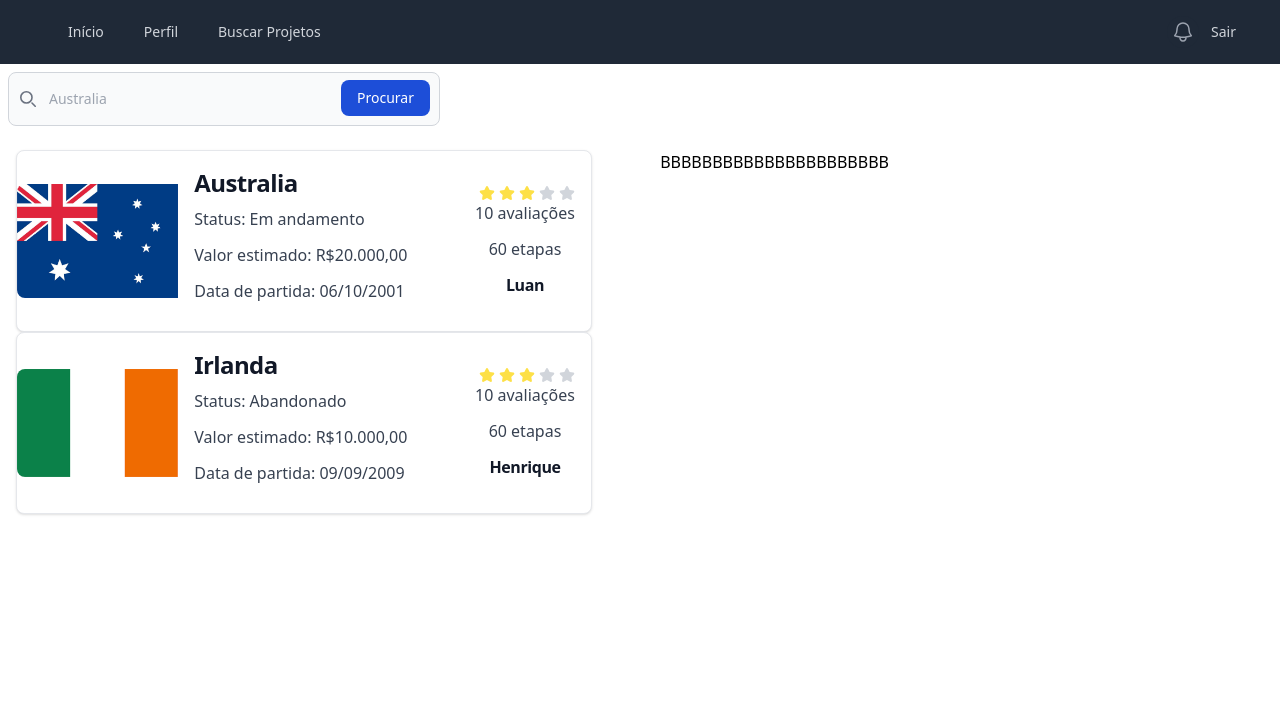
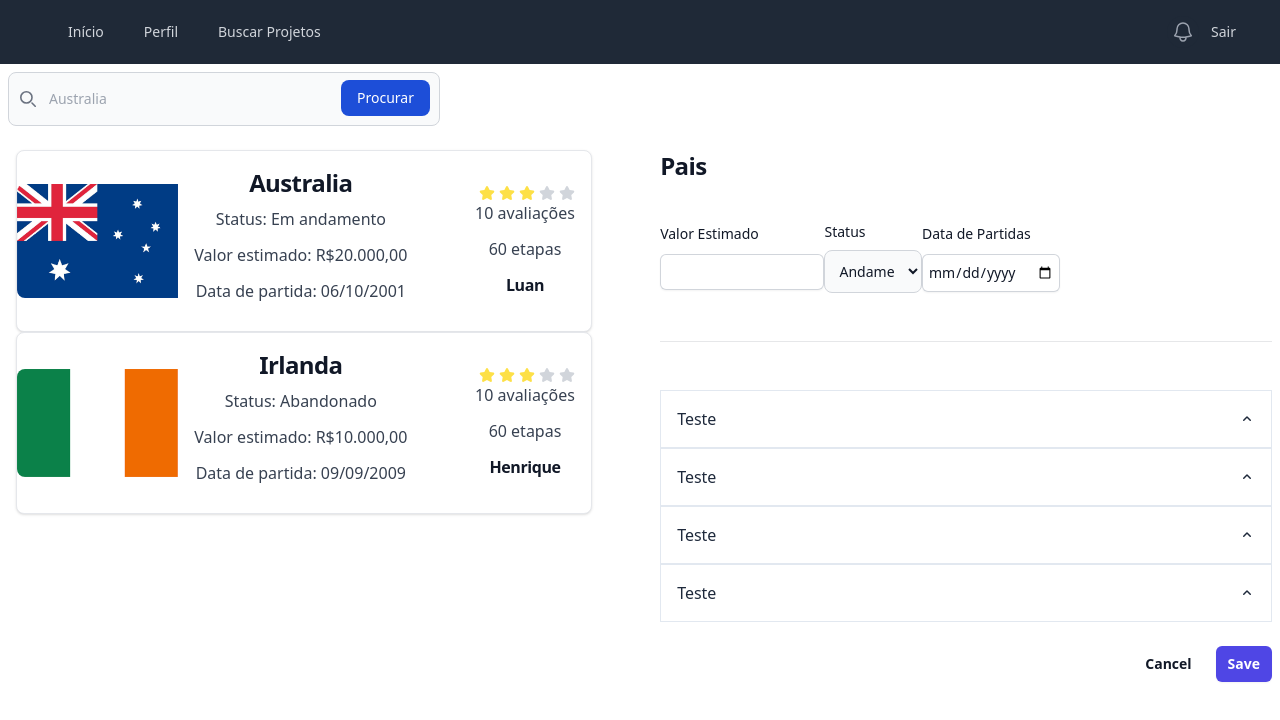
Before and after one commit to tchuby/FrontierLess-FrontEnd, a Next.js app: page /profile in a window 1280 px wide. Shown: the top 720 px of the page. Built offline with nearby package versions, Linux system fonts and the light colour scheme.

Commit message:
create project page

```diff
--- a/src/app/profile/page.tsx
+++ b/src/app/profile/page.tsx
@@ -1,17 +1,27 @@
+"use client";
+
 import Card from "@/components/Card"
 import FormSearch from "@/components/FormSearch"
+import Project from "@/components/Project";
+
+function openProject() {
+    const projectContainer = document.getElementById("projectContainer");
+
+    console.log(projectContainer);
+
+}
 
 export default function Profile() {
     return (
         <div className="container mx-auto min-h-screen">
-            <FormSearch/>
+            <FormSearch />
             <div className="flex space-x-4 w-full">
                 <section className=" p-4 w-full min-h-screen">
-                    <Card pais="Australia" status="Em andamento" valor="R$20.000,00" data="06/10/2001" img="/img/australia.png" autor="Luan"/>
-                    <Card pais="Irlanda" status="Abandonado" valor="R$10.000,00" data="09/09/2009" img="/img/irlanda.png" autor="Henrique"/>
+                    <Card onClick={openProject} pais="Australia" status="Em andamento" valor="R$20.000,00" data="06/10/2001" img="/img/australia.png" autor="Luan" />
+                    <Card pais="Irlanda" status="Abandonado" valor="R$10.000,00" data="09/09/2009" img="/img/irlanda.png" autor="Henrique" />
                 </section>
-                <section className=" px-2 py-4 w-full min-h-screen">
-                    BBBBBBBBBBBBBBBBBBBBBB
+                <section id="projectContainer" className=" px-2 py-4 w-full min-h-screen">
+                    <Project/>
                 </section>
             </div>
         </div>
--- a/src/components/Card/index.tsx
+++ b/src/components/Card/index.tsx
@@ -1,3 +1,4 @@
+
 import P from '../P';
 import Image from '../Image';
 import StarAvaliation from '../StarAvaliation';
@@ -8,7 +9,8 @@ interface Props {
     valor?: string,
     data?: string,
     img?: string,
-    autor?: string
+    autor?: string,
+    onClick?: () => void
 }
 
 function getQuantEtapas() {
@@ -27,9 +29,9 @@ function getQuantAvaliacoes() {
     return `${avaliation} avaliações`
 }
 
-export default function Card({ pais, status, valor, data, img, autor }: Props) {
+export default function Card({ pais, status, valor, data, img, autor, onClick }: Props) {
     return (
-        <div className="flex items-center bg-white border border-gray-200 rounded-lg shadow md:flex-row md:max-w-xl hover:ms-2 hover:bg-gray-100 dark:border-gray-700 dark:bg-gray-800 dark:hover:bg-gray-700">
+        <button onClick={onClick} className="flex items-center bg-white border border-gray-200 rounded-lg shadow md:flex-row md:max-w-xl hover:ms-2 hover:bg-gray-100 dark:border-gray-700 dark:bg-gray-800 dark:hover:bg-gray-700">
             <div className="hidden md:block md:w-2/5 h-full">
                 <Image src={img} />
             </div>
@@ -55,6 +57,6 @@ export default function Card({ pais, status, valor, data, img, autor }: Props) {
                 </div>
 
             </div>
-        </div>
+        </button>
     );
 }
--- /dev/null
+++ b/src/components/Project/components/Accordion/index.tsx
@@ -0,0 +1,28 @@
+import { useState } from 'react';
+import Input from '@/components/Input';
+
+export default function Accordion() {
+    const [isOpen, setIsOpen] = useState(false);
+    const toggleAccordion = () => {
+        setIsOpen(!isOpen);
+    };
+
+    return (
+        <div className="border border-slate-200">
+            <button type="button" onClick={toggleAccordion} className="w-full flex justify-between items-center p-4 text-slate-800">
+                <span>Teste</span>
+                <span id="icon-1" className={`text-slate-800 transition-transform duration-300 ${isOpen ? 'rotate-180' : ''}`}>
+                    <svg xmlns="http://www.w3.org/2000/svg" viewBox="0 0 16 16" fill="currentColor" className="w-4 h-4">
+                        <path fillRule="evenodd" d="M11.78 9.78a.75.75 0 0 1-1.06 0L8 7.06 5.28 9.78a.75.75 0 0 1-1.06-1.06l3.25-3.25a.75.75 0 0 1 1.06 0l3.25 3.25a.75.75 0 0 1 0 1.06Z" clipRule="evenodd" />
+                    </svg>
+                </span>
+            </button>
+            <div id="content-1" className={`px-4 overflow-hidden transition-all duration-300 ease-in-out ${isOpen ? 'max-h-40' : 'max-h-0'}`} >
+                <div className="pb-5 text-sm text-slate-500">
+                    <Input id="valorEstimado" name="valorEstimado" type="text" children="Valor Estimado" />
+                    <textarea className="border w-full mt-4" name="" id=""></textarea>
+                </div>
+            </div>
+        </div>
+    );
+}
--- /dev/null
+++ b/src/components/Project/index.tsx
@@ -0,0 +1,54 @@
+import Input from "../Input";
+import Accordion from "./components/Accordion";
+
+interface Props {
+    children?: React.ReactNode,
+}
+
+export default function Project({ children }: Props) {
+    return (
+
+        <form>
+            <div className="space-y-12">
+                <div className="border-b border-gray-900/10 pb-12">
+                    <h2 className="mb-2 text-2xl font-bold tracking-tight text-gray-900 dark:text-white">Pais</h2>
+
+                    <div className="mt-10 grid grid-cols-1 gap-x-6 gap-y-8 sm:grid-cols-6">
+                        <div className="sm:col-span-4 flex">
+                            <Input id="valorEstimado" name="valorEstimado" type="text" children="Valor Estimado" />
+
+                            <div className="max-w-sm mx-auto">
+                                <label htmlFor="status" className="block mb-2 text-sm font-medium text-gray-900 dark:text-white">Status</label>
+                                <select id="status" className="bg-gray-50 border border-gray-300 text-gray-900 text-sm rounded-lg focus:ring-blue-500 focus:border-blue-500 block w-full p-2.5 dark:bg-gray-700 dark:border-gray-600 dark:placeholder-gray-400 dark:text-white dark:focus:ring-blue-500 dark:focus:border-blue-500">
+                                    <option value="Andamento">Andamento</option>
+                                    <option value="Hiato">Hiato</option>
+                                    <option value="Abandonado">Abandonado</option>
+                                </select>
+                            </div>
+
+                            <Input id="dataPartida" name="dataPartida" type="date" children="Data de Partidas" />
+
+                        </div>
+                    </div>
+                </div>
+
+                <div>
+                    <Accordion />
+                    <Accordion />
+                    <Accordion />
+                    <Accordion />
+                </div>
+
+
+
+            </div>
+
+            <div className="mt-6 flex items-center justify-end gap-x-6">
+                <button type="button" className="text-sm font-semibold leading-6 text-gray-900">Cancel</button>
+                <button type="submit" className="rounded-md bg-indigo-600 px-3 py-2 text-sm font-semibold text-white shadow-sm hover:bg-indigo-500 focus-visible:outline focus-visible:outline-2 focus-visible:outline-offset-2 focus-visible:outline-indigo-600">Save</button>
+            </div>
+        </form>
+
+
+    )
+}
```
Also changed, not shown: src/app/project/page.tsx (deleted).
